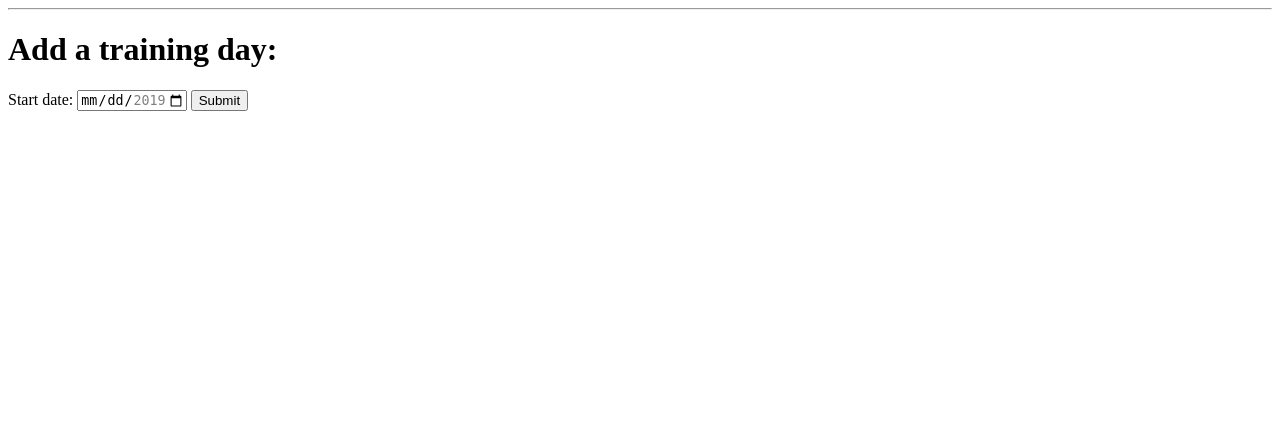
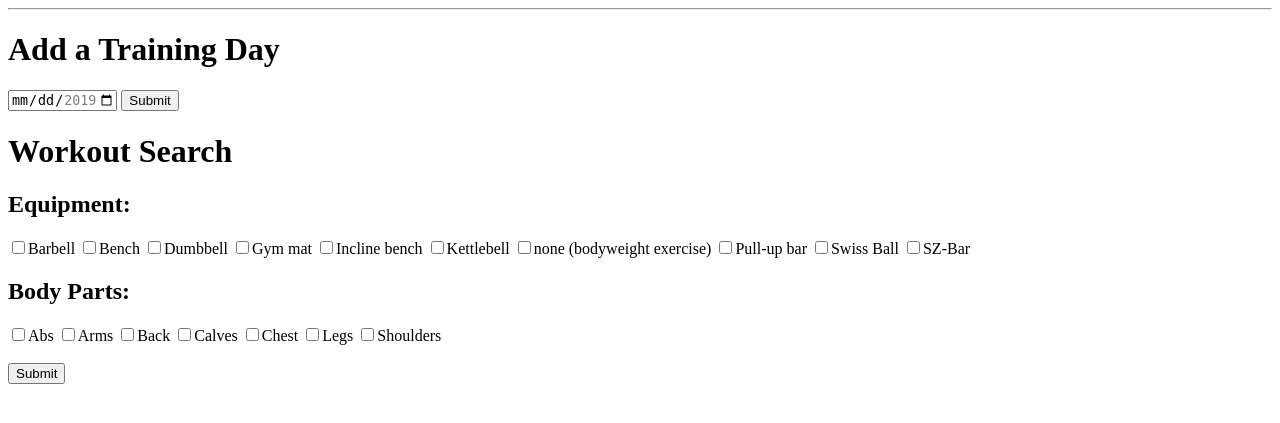
Before and after one commit to miaoranren/hb_project_workoutplan, a Flask app: template templates/choose_day.html in a window 1280 px wide. Shown: the top 423 px of the page. Run offline with Flask 2, Linux system fonts and the light colour scheme; the template is opened without the code that fills it, so the values that code supplies are empty.

Commit message:
exercise results ajax done

```diff
--- a/server.py
+++ b/server.py
@@ -1,6 +1,6 @@
 from jinja2 import StrictUndefined
 
-from flask import Flask, render_template, request, flash, redirect, session, jsonify, g
+from flask import Flask, render_template, request, flash, redirect, session, jsonify
 from flask_debugtoolbar import DebugToolbarExtension
 
 from model import connect_to_db, db, Exercise, Image, Equipment, Category, Weight_Unit, Rep_Unit, Workout, User, Workout
@@ -77,7 +77,7 @@ def add_workout():
     session['workout_id'] = new_workout.workout_id
     return render_template("choose_day.html")
 
-@app.route('/choose_training_day', methods=['POST'])
+@app.route('/choose_training_day', methods=['POST', 'GET'])
 def choose_training_day():
 
     workout_created = Workout.query.get(session['workout_id'])
@@ -85,21 +85,11 @@ def choose_training_day():
 
     # daysofweek_input_list_int = list(map(int, daysofweek_input_list_str))
     session['day_id'] = daysofweek_input_str
-
-    # day_id_list = []
-    # for daysofweek in daysofweek_input_list_int:
-        # day = Schedule_Day.query.get(daysofweek) # using the day id to get day object
     print(daysofweek_input_str)
     workout_created.scheduled_at = daysofweek_input_str
     print(workout_created.scheduled_at)
     db.session.commit()
-    return render_template("Searchpage.html")
 
-
-@app.route('/', methods=['POST'])
-
-@app.route('/search', methods=['GET'])
-def search():
     equipment_inputs = request.args.getlist("equipment")
     exercises_1 = []
     for equipment_input in equipment_inputs:
@@ -126,10 +116,44 @@ def search():
     if not exercises: #popup window
         return render_template("Searchpage.html")
 
-    # session['equipment'] = equipment_inputs
-    # session['category'] = category_inputs
 
     return render_template("exercise_results.html", exercises=exercises)
+
+
+@app.route('/', methods=['POST'])
+
+# @app.route('/search', methods=['GET'])
+# def search():
+#     equipment_inputs = request.args.getlist("equipment")
+#     exercises_1 = []
+#     for equipment_input in equipment_inputs:
+#         exercises_1 += Exercise.query.filter(Exercise.equipments.any(Equipment.equipment_name == equipment_input)).all()
+
+#     exercises_1 = list(set(exercises_1)) # remove duplication
+
+#     category_inputs = request.args.getlist("category")
+#     exercises_2 = []
+#     for category_input in category_inputs:
+#         category_id = Category.query.filter(Category.category_name == category_input).one().category_id
+#         exercises_2 += Exercise.query.filter(Exercise.category_id == category_id).all()
+
+#     exercises_2 = list(set(exercises_2)) # remove duplication
+
+#     exercises = []
+#     if exercises_1 and exercises_2:
+#         exercises = list(set(exercises_1) & set(exercises_2))
+#     elif exercises_1:
+#         exercises = exercises_1
+#     elif exercises_2:
+#         exercises = exercises_2
+
+#     if not exercises: #popup window
+#         return render_template("Searchpage.html")
+
+#     # session['equipment'] = equipment_inputs
+#     # session['category'] = category_inputs
+
+#     return render_template("exercise_results.html", exercises=exercises)
 
 @app.route('/search/<int:exercise_id>')
 def adddetails(exercise_id):
@@ -160,7 +184,7 @@ def addexercises(exercise_id):
 
     workout_schedule = Workout.query.filter(Workout.user_id == session['user_id']).all()
     day_workout_list = fill_day_work_list(workout_schedule)
-    # print(day_workout_dict)
+    print(workout_schedule)
     return render_template("workout_schedule.html", day_workout_list=day_workout_list, workout_schedule=workout_schedule)
 
 @app.route('/deleteexercises/<int:exercise_id>', methods=['POST'])
@@ -187,6 +211,43 @@ def update_details(exercise_id):
     exercise = Exercise.query.get(exercise_id)
     return render_template("add_detail.html", exercise=exercise)
 
+
+@app.route('/choose_training_day.json')
+def get_exercises_result():
+
+    equipment_inputs = request.args.getlist("equipment")
+    exercises_1 = []
+    for equipment_input in equipment_inputs:
+        exercises_1 += Exercise.query.filter(Exercise.equipments.any(Equipment.equipment_name == equipment_input)).all()
+
+    exercises_1 = list(set(exercises_1)) # remove duplication
+
+    category_inputs = request.args.getlist("category")
+    exercises_2 = []
+    for category_input in category_inputs:
+        category_id = Category.query.filter(Category.category_name == category_input).one().category_id
+        exercises_2 += Exercise.query.filter(Exercise.category_id == category_id).all()
+
+    exercises_2 = list(set(exercises_2)) # remove duplication
+
+    exercises = []
+    if exercises_1 and exercises_2:
+        exercises = list(set(exercises_1) & set(exercises_2))
+    elif exercises_1:
+        exercises = exercises_1
+    elif exercises_2:
+        exercises = exercises_2
+
+    # if not exercises: #popup window
+    #     return render_template("Searchpage.html")
+    # exercises_list=[]
+    # for exercise_object in exercises:
+    #     exercises_list.append(exercise_object.serialize())
+    exercises_list = [e.serialize() for e in exercises]
+
+    return jsonify(exercises_list)
+
+
 if __name__ == "__main__":
     # We have to set debug=True here, since it has to be True at the point
     # that we invoke the DebugToolbarExtension
--- a/templates/Searchpage.html
+++ b/templates/Searchpage.html
@@ -29,7 +29,6 @@
     </div>
   </form>
 
- <script src="/static/js/exercise.js"></script>
-
+ <!-- <script src="/static/js/exercise.js"></script> -->
 
 {% endblock %}
--- a/templates/add_detail.html
+++ b/templates/add_detail.html
@@ -4,10 +4,7 @@
 <h1>Details: {{ exercise.name }}</h1>
 
 <form action='/addexercises/{{exercise.exercise_id}}' method="POST">
-
-
     <p>
-
         <br>
         <label> Select set number</label>
         <select name="numberofsets">
--- a/templates/base.html
+++ b/templates/base.html
@@ -1,18 +1,19 @@
 <!doctype html>
 <html>
+
+<!-- <script type="module">import $ from 'jquery';</script>
+<script type="module">import 'fullcalendar';</script> -->
+
 <head>
-<meta charset='utf-8' />
-<link href='static/fullcalendar.min.css' rel='stylesheet' />
-<link href='static/fullcalendar.print.min.css' rel='stylesheet' media='print' />
-<script src='static/lib/moment.min.js'></script>
-<script src='static/lib/jquery.min.js'></script>
-<script src='static/fullcalendar.min.js'></script>
+    <meta charset='utf-8' />
+    <link href='../static/fullcalendar.min.css' rel='stylesheet' />
+    <link href='../static/fullcalendar.print.min.css' rel='stylesheet' media='print' />
+    <script src='../static/lib/moment.min.js'></script>
+    <script src='../static/lib/jquery.min.js'></script>
+    <script src='../static/fullcalendar.min.js'></script>
+</head>
 
-
-</head>
 <body>
-
-
 <hr>
 
 {% for flash in get_flashed_messages() %}
--- a/templates/choose_day.html
+++ b/templates/choose_day.html
@@ -1,15 +1,89 @@
 {% extends 'base.html' %}
 {% block content %}
 
-<h1>Add a training day: </h1>
+<h1>Add a Training Day</h1>
 
-<form action='/choose_training_day' method="POST">
-     <label for="start">Start date:</label>
+<form id="day-selection-form" action='/choose_training_day' method="POST">
+     <!-- <label for="start">Start date:</label> -->
+     <input type="date" id="start" name="workout-date" min="2019-01-01" max="2019-12-31">
+     <input type="submit" name="submit">
+</form>
 
-    <input type="date" id="start" name="workout-date" min="2019-01-01" max="2019-12-31">
+<script>
+    $(function() {
+        $('#day-selection-form').on('submit', evt => {
+            evt.preventDefault();
+            console.log('hi')
+            const formData = {
+                workout_date: $('#start').val()
+            };
+            console.log(formData)
+        });
+    });
+</script>
 
-<input type="submit" name="submit">
+<h1>Workout Search</h1>
+<form id="exercise-form" action="/choose_training_day" method="GET">
+    <h2>Equipment:</h2>
+    <input type="checkbox" name="equipment" value="Barbell" class="equipment_checkboxes">Barbell
+    <input type="checkbox" name="equipment" value="Bench" class="equipment_checkboxes">Bench
+    <input type="checkbox" name="equipment" value="Dumbbell" class="equipment_checkboxes">Dumbbell
+    <input type="checkbox" name="equipment" value="Gym mat" class="equipment_checkboxes">Gym mat
+    <input type="checkbox" name="equipment" value="Incline bench" class="equipment_checkboxes">Incline bench
+    <input type="checkbox" name="equipment" value="Kettlebell" class="equipment_checkboxes">Kettlebell
+    <input type="checkbox" name="equipment" value="none (bodyweight exercise)" class="equipment_checkboxes">none (bodyweight exercise)
+    <input type="checkbox" name="equipment" value="Pull-up bar" class="equipment_checkboxes">Pull-up bar
+    <input type="checkbox" name="equipment" value="Swiss Ball" class="equipment_checkboxes">Swiss Ball
+    <input type="checkbox" name="equipment" value="SZ-Bar" class="equipment_checkboxes">SZ-Bar
+
+    <h2>Body Parts:</h2>
+    <input type="checkbox" name="category" value="Abs" class="category_checkboxes">Abs
+    <input type="checkbox" name="category" value="Arms" class="category_checkboxes">Arms
+    <input type="checkbox" name="category" value="Back" class="category_checkboxes">Back
+    <input type="checkbox" name="category" value="Calves" class="category_checkboxes">Calves
+    <input type="checkbox" name="category" value="Chest" class="category_checkboxes">Chest
+    <input type="checkbox" name="category" value="Legs" class="category_checkboxes">Legs
+    <input type="checkbox" name="category" value="Shoulders" class="category_checkboxes">Shoulders
+
+    <div>
+    <br>
+    <input id="exercise_submit" type="submit" name="submit">
     </div>
 </form>
 
+<div id="exercise_result">
+</div>
+
+<script>
+    $(function() {
+        $('#exercise-form').on('submit', evt => {
+            evt.preventDefault();
+
+            const formData = {
+                equipment: $('.equipment_checkboxes:checked').val(),
+                category: $('.category_checkboxes:checked').val()
+            };
+            console.log(formData);
+
+            $.get('/choose_training_day.json', formData, (results) => {
+                const exercise = results;
+                var list_html = "<br>"
+                list_html += "Results:"
+                list_html += "<ul>";
+                for (var i = 0; i < exercise.length; i++) {
+                    var obj = exercise[i];
+                    list_html += "<li>" + "<a href=\"/search/" + obj.exercise_id + "\">" + obj.name + "</li>";
+                }
+                list_html += "</ul>"
+                $('#exercise_result').html(list_html);
+            });
+        });
+    });
+</script>
+
+<!--
+ <script type="text/javascript">
+     console.log("hi");
+ </script>
+ -->
 {% endblock %}
--- a/templates/exercise_results.html
+++ b/templates/exercise_results.html
@@ -3,12 +3,8 @@
 
 <h1>Results:</h1>
 <ul>
-
     {% for exercise in exercises %}
         <li id="exercise_results"><a href= "/search/{{exercise.exercise_id}}">{{ exercise.name }}</li>
     {% endfor %}
-
-
-
 </ul>
 {% endblock %}
```
Also changed, not shown: model.py (+8 -0 lines), templates/workout_schedule.html (+4 -21 lines), 1 other file.
